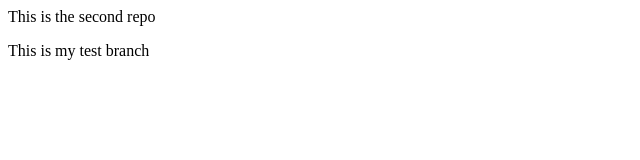
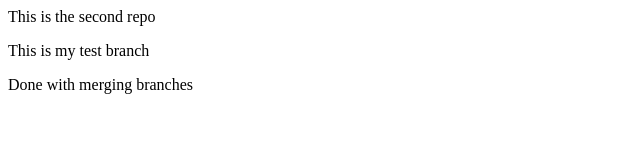
Before and after one commit to VANDANA2212/SecondRepo, a plain HTML site: page index.html in a window 1280 px wide. Shown: the whole page, without its empty margins (0-640 px from the left). Drawn offline with Linux system fonts and the light colour scheme.

Commit message:
Merging done

```diff
--- a/index.html
+++ b/index.html
@@ -1,2 +1,3 @@
 <p>This is the second repo </p>
 <p>This is my test branch</p>
+<p>Done with merging branches</p>
```
